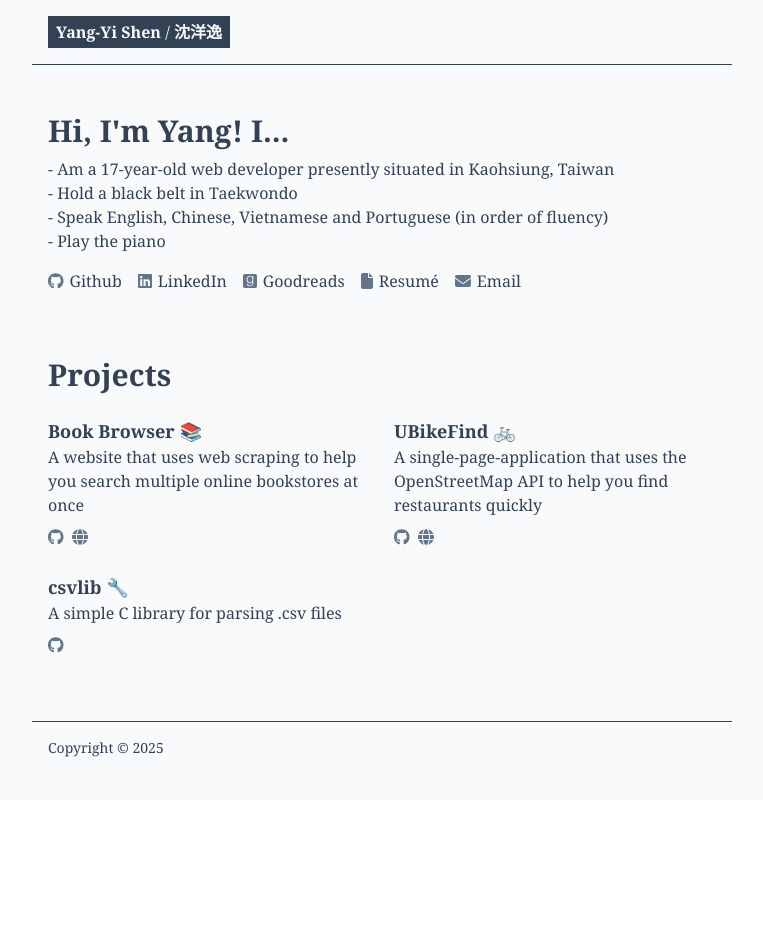
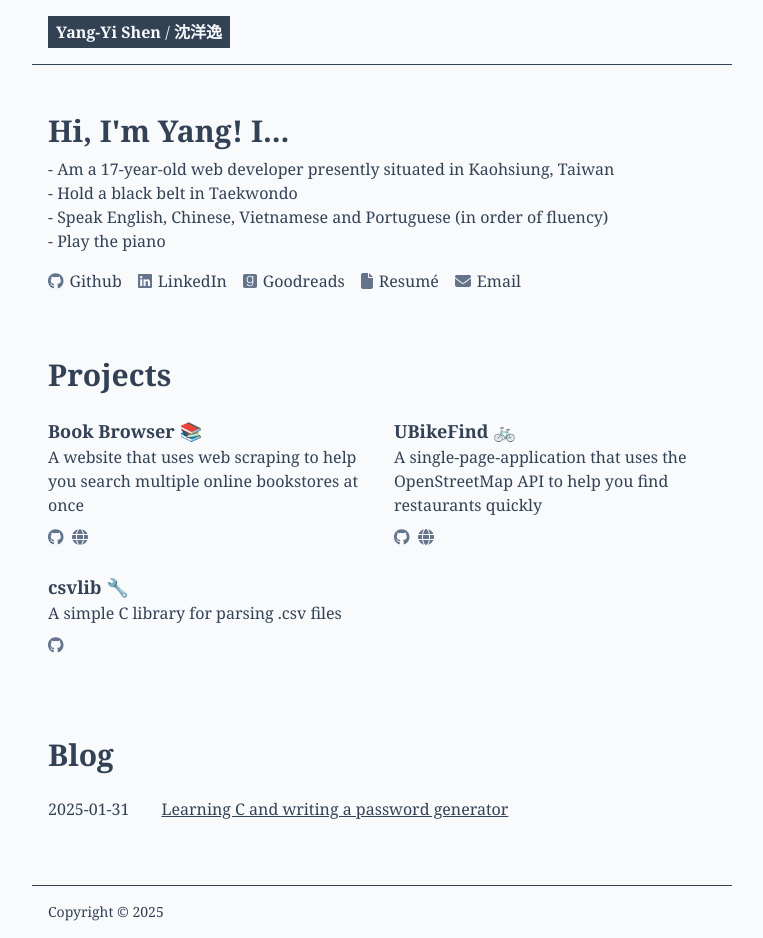
Before and after one commit to yangyi-shen/personal-website, a React (Vite) app: page / in a window 1280 px wide. Shown: the whole page, without its empty margins (258-1021 px from the left). Before the commit the page ends 800 px from the top, so only its background shows below. Built offline with nearby package versions, Linux system fonts and the light colour scheme.

Commit message:
feat: create blog section

```diff
--- a/src/App.tsx
+++ b/src/App.tsx
@@ -3,6 +3,7 @@ import React from "react"
 import Header from "./components/Header"
 import Banner from "./components/Banner"
 import Projects from "./components/Projects"
+import Blog from "./components/Blog"
 import Footer from "./components/Footer"
 
 const App: React.FC = () => {
@@ -12,6 +13,7 @@ const App: React.FC = () => {
         <Header />
         <Banner />
         <Projects />
+        <Blog />
         <Footer />
       </div>
     </main>
--- /dev/null
+++ b/src/components/Blog.tsx
@@ -0,0 +1,28 @@
+import React from "react";
+
+// will need to be manually updated, hope to automate this soon
+const posts = [
+    {
+        title: 'Learning C and writing a password generator',
+        date: '2025-01-31',
+        url: 'https://blog.yyshen.com/learning-c-and-writing-a-password-generator/'
+    }
+]
+
+const Blog:React.FC = () => {
+    return (
+        <section className="p-4 mb-12">
+            <p className="text-3xl font-bold mb-6">Blog</p>
+            {
+                posts.map(post => (
+                    <div className="flex gap-8">
+                        <p>{post.date}</p>
+                        <a className="underline" href={post.url} target="_blank">{post.title}</a>
+                    </div>
+                ))
+            }
+        </section>
+    )
+}
+
+export default Blog
```
